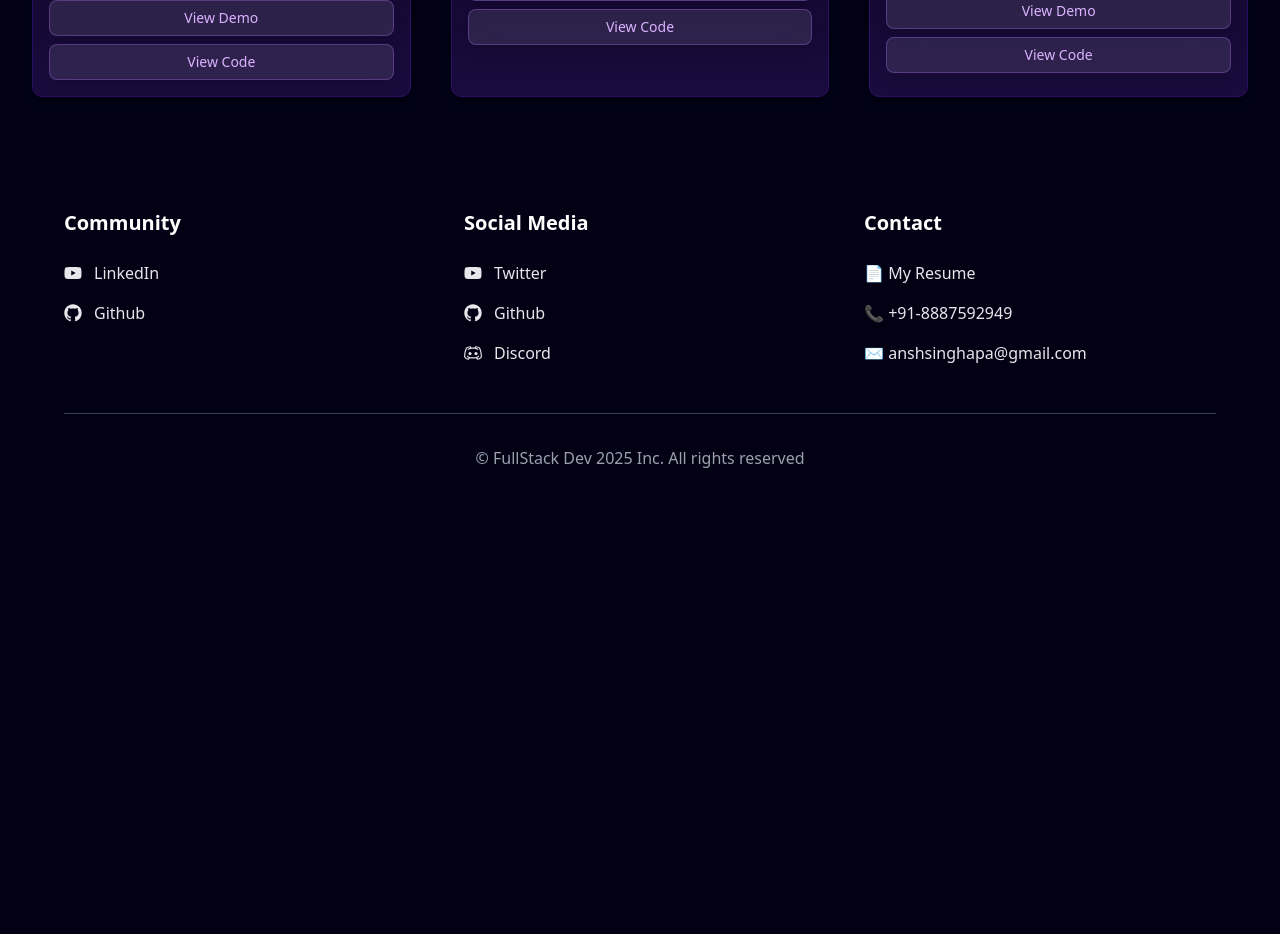
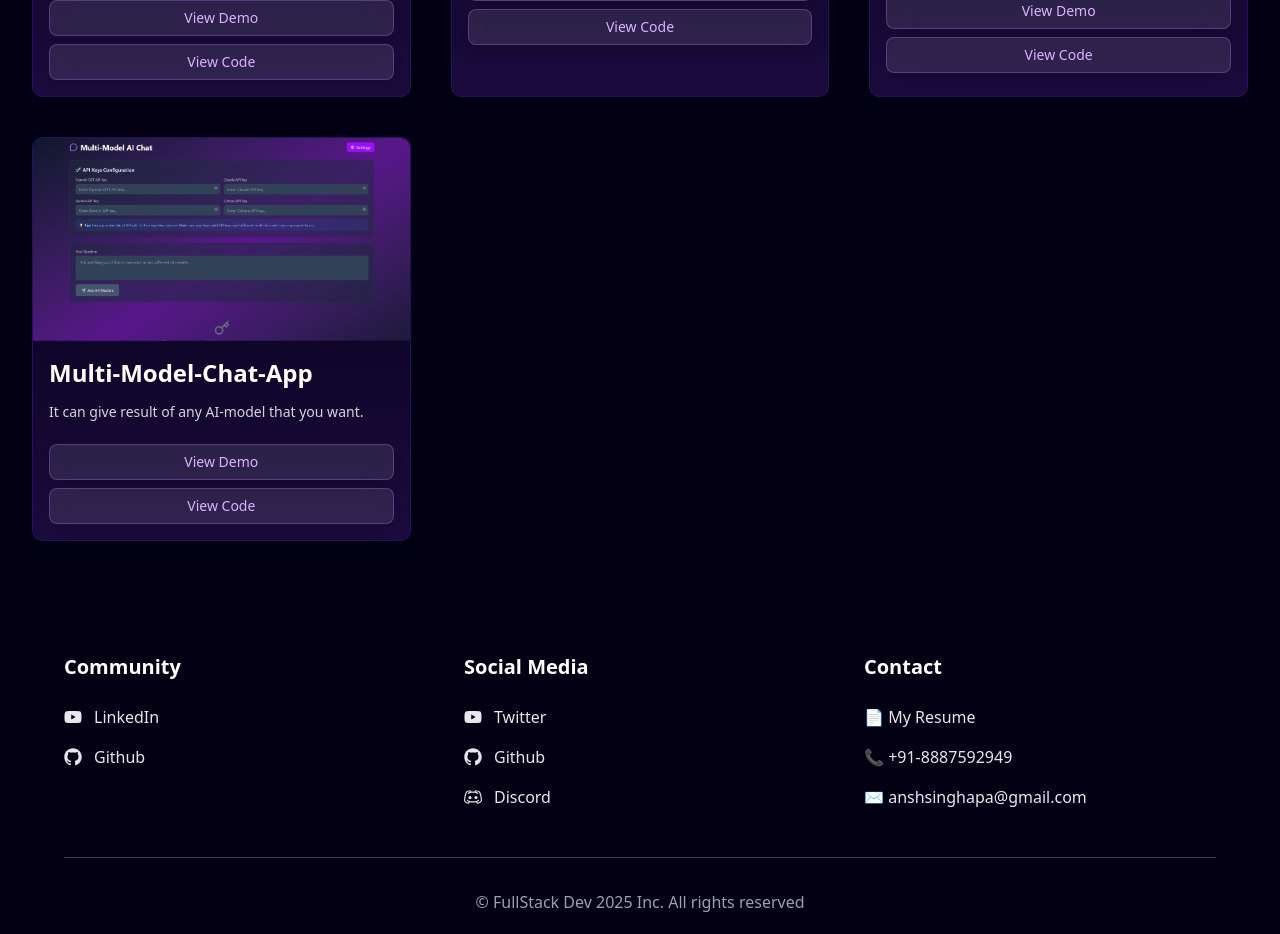
Before and after one commit to ANSHSINGH050404/Ansh-Portfolio, a Next.js app: page / in a window 1280 px wide. Shown: the part 3580-4514 px from the top of the page. Before the commit the page ends 4082 px from the top, so only its background shows below. Built offline with nearby package versions, Linux system fonts and the light colour scheme.

Commit message:
add projects

```diff
--- a/components/main/Projects.tsx
+++ b/components/main/Projects.tsx
@@ -17,7 +17,7 @@ const Projects = () => {
             title="reel-pro"
             description="A Video-Storage app where you can save your videos in reel format."
             codelink="https://github.com/ANSHSINGH050404/reels_pro"
-             demolink="https://drive.google.com/file/d/1Buq5kqum28Bb73fwHRTCFuWB5zULxTO-/view?usp=sharing"
+            demolink="https://reels-pro-gilt.vercel.app/"
           />
 
           <ProjectCard
@@ -25,19 +25,22 @@ const Projects = () => {
             title="Time-Tracker"
             description="An AI Interviewer"
             codelink="https://github.com/ANSHSINGH050404/voicevue-ai"
-             demolink="https://drive.google.com/file/d/1i7N0aC6fNTkqJUl0-B9Pbea6MhOu3axz/view"
+            demolink="https://drive.google.com/file/d/1i7N0aC6fNTkqJUl0-B9Pbea6MhOu3axz/view"
           />
           <ProjectCard
             src="/time-tracker.png"
             title="Time-Tracker"
             description="Time Tracker app with admin and user assign projects time to complete it"
             codelink="https://github.com/ANSHSINGH050404/time_tracker"
-             demolink="https://time-tracker-hazel.vercel.app/"
+            demolink="https://time-tracker-hazel.vercel.app/"
           />
-
-
-
-
+          <ProjectCard
+            src="/multi-model-chat.png"
+            title="Multi-Model-Chat-App"
+            description="It can give result of any AI-model that you want."
+            codelink="https://github.com/ANSHSINGH050404/multi-model-chat"
+            demolink="https://multi-model-chat-five.vercel.app/"
+          />
         </div>
       </div>
     </div>
```
Also changed, not shown: public/multi-model-chat.png (added).
